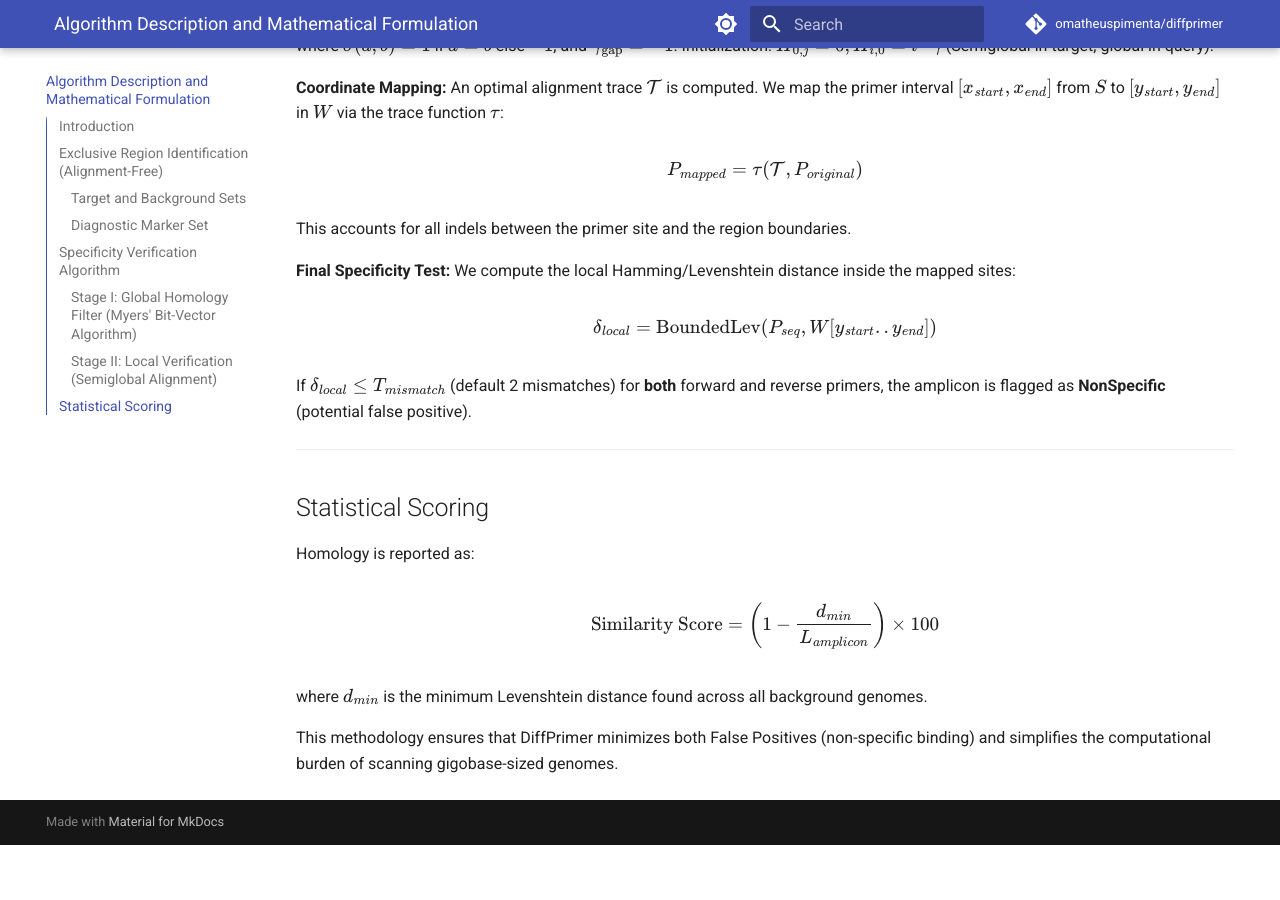
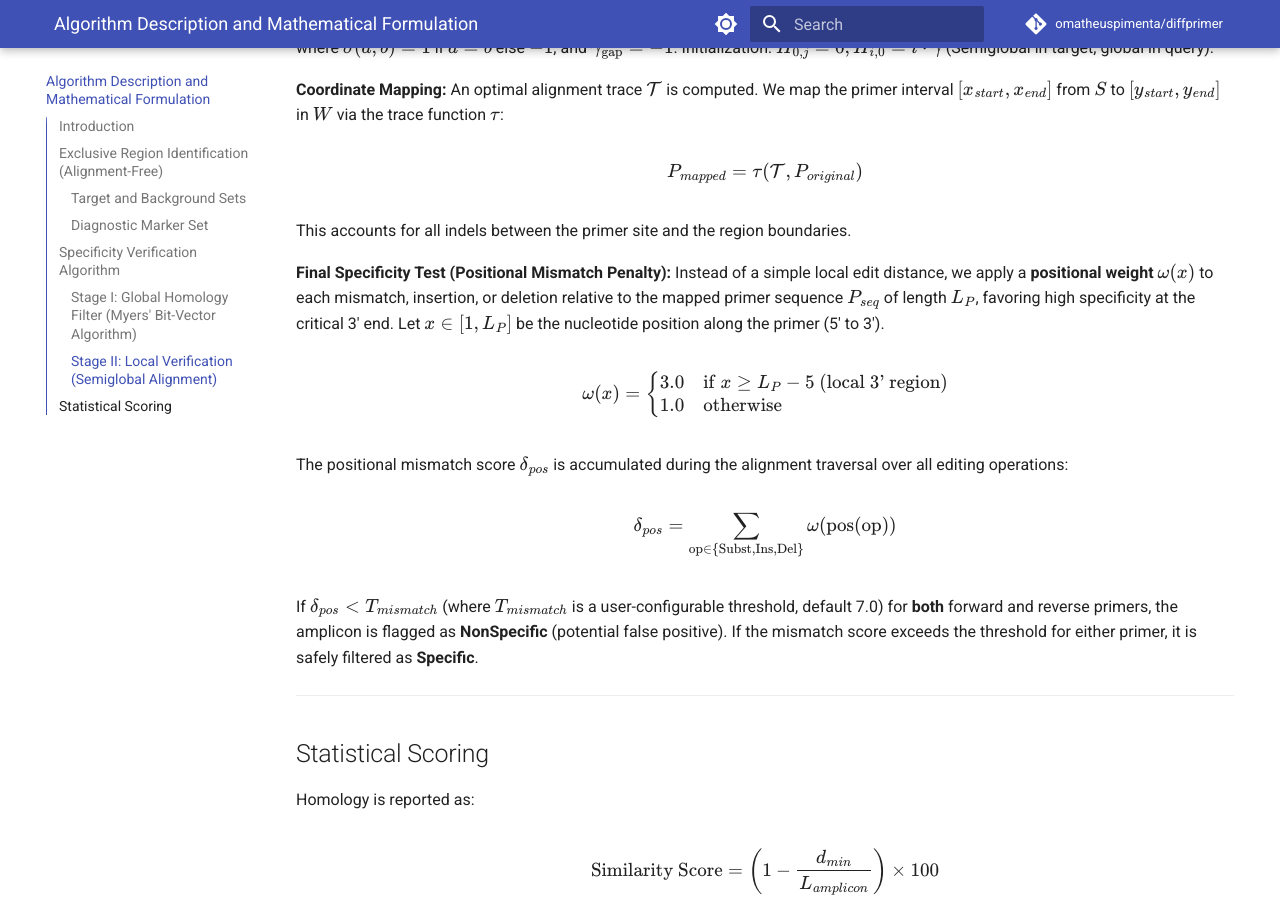
Before and after one commit to omatheuspimenta/diffprimer, an MkDocs documentation site: the page built from docs/math.md, in a window 1280 px wide and 900 px high, scrolled down 2276 px. Built offline with MkDocs 1.6.1 and Material for MkDocs 9.7.7, drawn with Linux system fonts in a browser that asks for light colours; comment, search, counter and statistics services are not loaded; before the commit the page ends 3121 px from its top, so only the background shows below that.

```diff
--- a/docs/math.md
+++ b/docs/math.md
@@ -95,14 +95,21 @@
 
 This accounts for all indels between the primer site and the region boundaries.
 
-**Final Specificity Test:**
-We compute the local Hamming/Levenshtein distance inside the mapped sites:
+**Final Specificity Test (Positional Mismatch Penalty):**
+Instead of a simple local edit distance, we apply a **positional weight** $\omega(x)$ to each mismatch, insertion, or deletion relative to the mapped primer sequence $P_{seq}$ of length $L_P$, favoring high specificity at the critical 3' end.
+Let $x \in [1, L_P]$ be the nucleotide position along the primer (5' to 3').
 
 $$
-\delta_{local} = \text{BoundedLev}(P_{seq}, W[y_{start}..y_{end}])
+\omega(x) = \begin{cases} 3.0 & \text{if } x \ge L_P - 5 \text{ (local 3' region)} \\ 1.0 & \text{otherwise} \end{cases}
 $$
 
-If $\delta_{local} \le T_{mismatch}$ (default 2 mismatches) for **both** forward and reverse primers, the amplicon is flagged as **NonSpecific** (potential false positive).
+The positional mismatch score $\delta_{pos}$ is accumulated during the alignment traversal over all editing operations:
+
+$$
+\delta_{pos} = \sum_{\text{op} \in \{\text{Subst}, \text{Ins}, \text{Del}\}} \omega(\text{pos}(\text{op}))
+$$
+
+If $\delta_{pos} < T_{mismatch}$ (where $T_{mismatch}$ is a user-configurable threshold, default 7.0) for **both** forward and reverse primers, the amplicon is flagged as **NonSpecific** (potential false positive). If the mismatch score exceeds the threshold for either primer, it is safely filtered as **Specific**.
 
 ---
 
--- a/pyproject.toml
+++ b/pyproject.toml
@@ -1,6 +1,6 @@
 [project]
 name = "diffprimer"
-version = "0.1.1"
+version = "0.1.2"
 description = "A tool to design primers that target specific variants in genomic sequences. Alingment-free and fast."
 readme = "README.md"
 authors = [
--- a/src/diffprimer/__init__.py
+++ b/src/diffprimer/__init__.py
@@ -1 +1 @@
-__version__ = "0.1.1"
+__version__ = "0.1.2"
```
Also changed, not shown: docs/how-to-use.md (+4 -3 lines), docs/index.md (+1 -0 lines), 2 other files.
